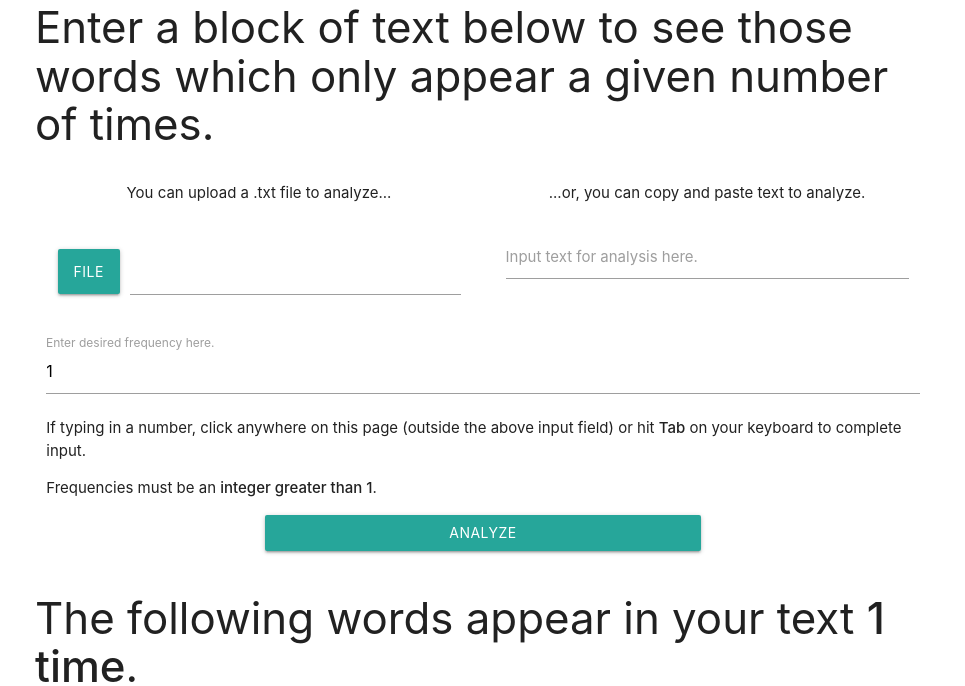
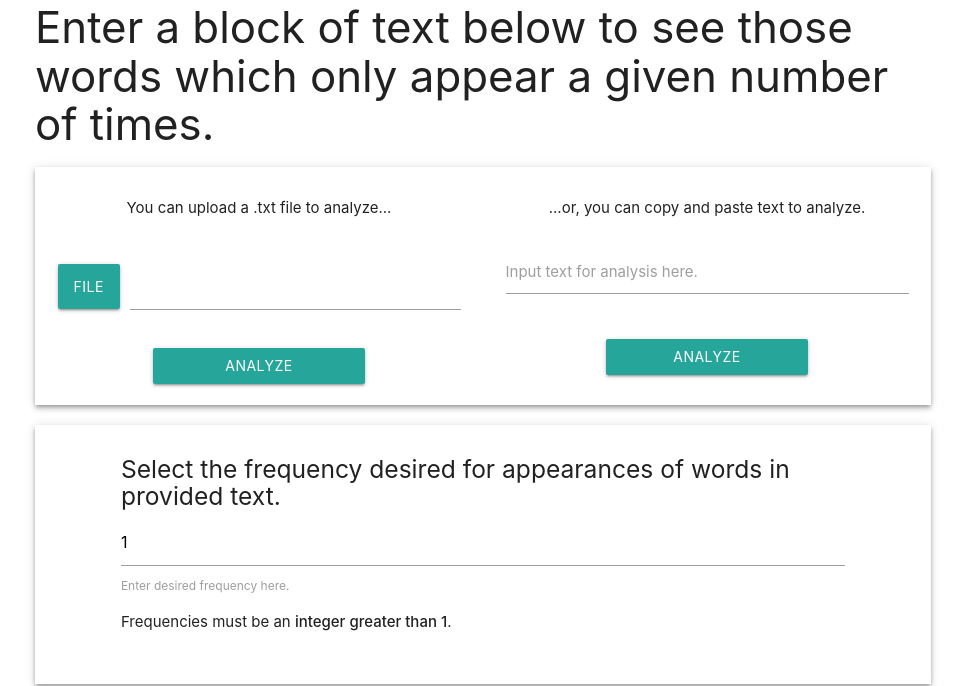
Before and after one commit to ccostoso/hapaxr, a plain HTML site: page index.html in a window 1280 px wide. Shown: the part 136-822 px from the top of the page, without its empty margins (157-1122 px from the left). Drawn offline with nearby package versions, Linux system fonts and the light colour scheme.

Commit message:
Reduces frequency inputs to one

```diff
--- a/assets/js/app.js
+++ b/assets/js/app.js
@@ -1,10 +1,13 @@
-const submitBtnTwo = document.getElementById("submit-btn-two");
+const submitBtnFile = document.getElementById("submit-btn-file");
+const submitBtnTextarea = document.getElementById("submit-btn-textarea");
 const textInput = document.getElementById("textarea-input");
 const results = document.getElementById("results");
+
 const frequencyInput = document.getElementById("frequency-input");
 const frequencyDisplay = document.getElementById("frequency-display");
 
 let frequency = 1;
+let textFromFile = "";
 
 const renderFrequency = () => {
     const timeOrTimes = frequency === 1 ? 'time' : 'times';
@@ -77,8 +80,14 @@ const formatWord = word => {
     return word;
 }
 
-frequencyInput.addEventListener('change', e => {
+const resetLastSelected = () => {
+    lastSelected = 0;
+}
+
+const changeFrequencyCount = e => {
     e.preventDefault();
+    console.log(e.target.dataset);
+    console.log(`Frequency: ${frequency}`);
 
     frequency = parseInt(frequencyInput.value);
 
@@ -86,7 +95,9 @@ frequencyInput.addEventListener('change', e => {
     if (!frequency) frequency = 1;
 
     renderFrequency();
-})
+}
+
+frequencyInput.addEventListener('change', changeFrequencyCount);
 
 frequencyInput.addEventListener('keydown', e => {
     if (e.key == 'Enter') {
@@ -96,7 +107,9 @@ frequencyInput.addEventListener('keydown', e => {
 
 const renderText = e => {
     e.preventDefault();
+
     let text = textInput.value;
+
     text = text.replace(/[^0-9a-zA-Z_\\-\\-\\.\\'\\’\\`]/g, ' ');
     text = text.replace(/[\.]/g, '');
     const textArr = text.split(' ');
@@ -108,6 +121,6 @@ const renderText = e => {
     renderResults(selectedWords);
 }
 
-submitBtnTwo.addEventListener('click', renderText);
+submitBtnTextarea.addEventListener('click', renderText);
 
 renderFrequency();
--- a/index.html
+++ b/index.html
@@ -15,7 +15,7 @@
     <main class="container">
         <h1>Hapaxr</h1>
         <h3>Enter a block of text below to see those words which only appear a given number of times.</h3>
-        <section class="row">
+        <main class="row section z-depth-2">
             <section class="col s12 m6">
                 <p class="center-align">You can upload a .txt file to analyze...</p>
                 <form class="input-field col s12">
@@ -29,30 +29,30 @@
                         </div>
                     </div>
                 </form>
+                <a id="submit-btn-file"
+                    class="waves-effect waves-light btn center-align col s12 offset-s0 m6 offset-m3">Analyze</a>
             </section>
-            <form class="col s12 m6">
+            <section class="col s12 m6">
                 <p class="center-align">...or, you can copy and paste text to analyze.</p>
                 <div class="input-field col s12 m12">
                     <textarea id="textarea-input" class="materialize-textarea"></textarea>
                     <label for="text-input">Input text for analysis here.</label>
                 </div>
-            </form>
-            <form class="input-field col s12">
-                <input id="frequency-input" type="number" class="validate" value="1">
-                <label for="frequency-input">Enter desired frequency here.</label>
-                <p>
-                    If typing in a number, click anywhere on this page (outside the above input field) or hit
-                    <strong>Tab</strong> on your keyboard to complete
-                    input.
-                </p>
-                <p>Frequencies must be an <strong>integer greater than 1</strong>.</p>
-                <a
-                    id="submit-btn-two"
-                    class="waves-effect waves-light btn center-align col s12 offset-s0 m6 offset-m3"
-                >
-                    Analyze
-                </a>
-            </form>
+                <form class="input-field col s12">
+                    <a id="submit-btn-textarea"
+                    class="waves-effect waves-light btn center-align col s12 offset-s0 m6 offset-m3">Analyze</a>
+                </form>
+            </section>
+        </main>
+        <section class="section z-depth-2">
+            <div class="row">
+                <div class="col s10 offset-s1">
+                    <h5>Select the frequency desired for appearances of words in provided text.</h5>
+                    <input id="frequency-input" type="number" class="validate" value="1" data-input="textarea">
+                    <label for="frequency-input">Enter desired frequency here.</label>
+                    <p>Frequencies must be an <strong>integer greater than 1</strong>.</p>
+                </div>
+            </div>
         </section>
         <h3>The following words appear in your text <strong id="frequency-display"></strong>.</h3>
         <section id="results" class="row">
```
